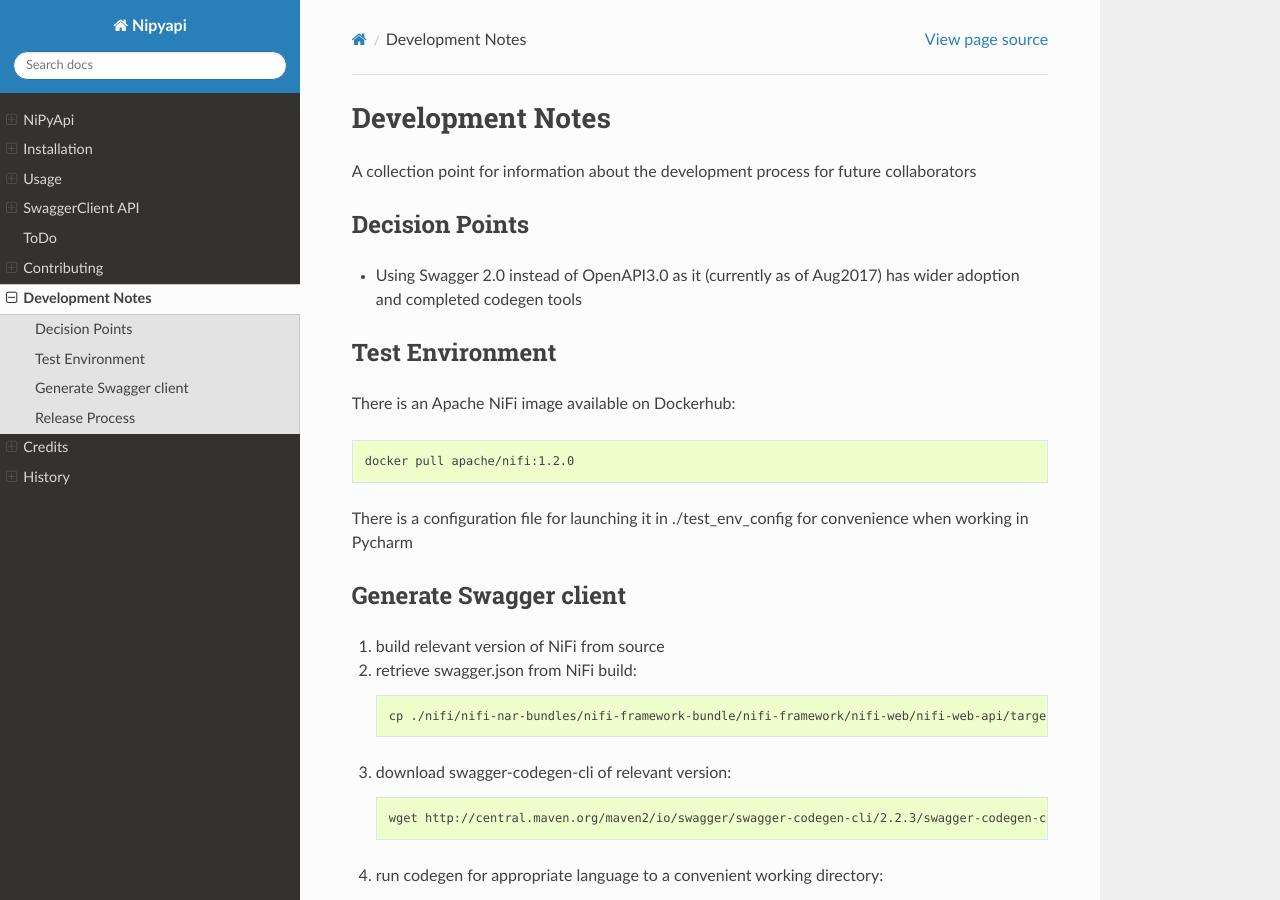
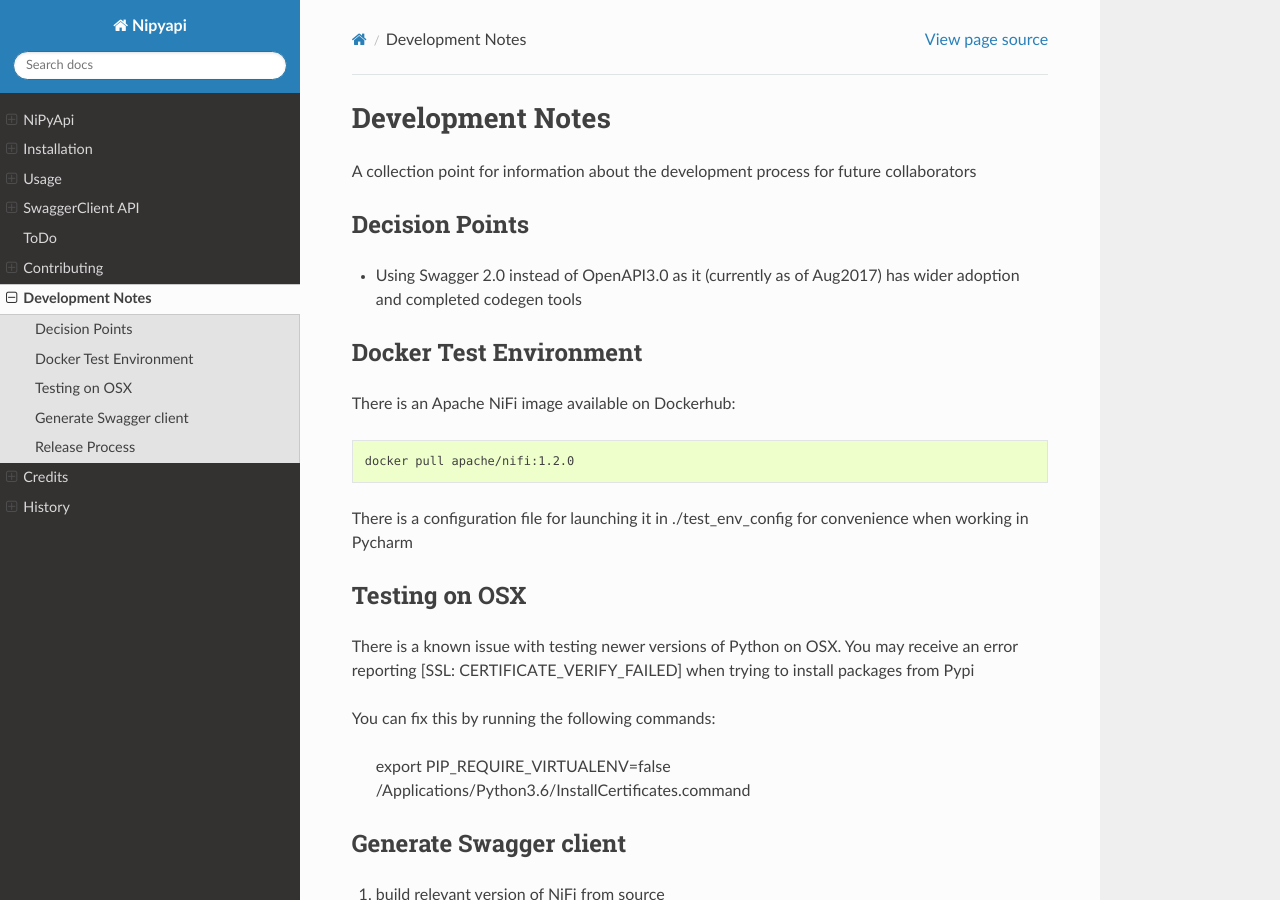
Before and after one commit to Chaffelson/nipyapi, a Sphinx documentation site: the page built from docs/devnotes.rst, in a window 1280 px wide and 900 px high. Built offline with Sphinx 7.4.7 and the Read the Docs theme 2.0.0, drawn with Linux system fonts in a browser that asks for light colours.

Commit message:
Added notes on fixing SSL issues with Python 3.6 on OSX Removed helper prints from test stubs Tidied up some test setup while troubleshooting the SSL issue

```diff
--- a/docs/devnotes.rst
+++ b/docs/devnotes.rst
@@ -13,7 +13,7 @@
 * Using Swagger 2.0 instead of OpenAPI3.0 as it (currently as of Aug2017) has wider adoption and completed codegen tools
 
 
-Test Environment
+Docker Test Environment
 ----------------
 
 There is an Apache NiFi image available on Dockerhub::
@@ -22,9 +22,20 @@
 
 There is a configuration file for launching it in ./test_env_config for convenience when working in Pycharm
 
+Testing on OSX
+--------------
+
+There is a known issue with testing newer versions of Python on OSX.
+You may receive an error reporting [SSL: CERTIFICATE_VERIFY_FAILED] when trying to install packages from Pypi
+
+You can fix this by running the following commands:
+
+    export PIP_REQUIRE_VIRTUALENV=false
+    /Applications/Python\ 3.6/Install\ Certificates.command
+
 
 Generate Swagger client
----------------------------
+-----------------------
 
 1. build relevant version of NiFi from source
 2. retrieve swagger.json from NiFi build::
--- a/requirements.txt
+++ b/requirements.txt
@@ -1,4 +1,4 @@
-certifi == 2017.7.27.1
+certifi==2017.7.27.1
 six==1.11.0
 python_dateutil == 2.6.1
 setuptools >= 21.0.0
--- a/requirements_dev.txt
+++ b/requirements_dev.txt
@@ -17,3 +17,4 @@
 py>=1.4.31
 randomize>=0.13
 coveralls==1.2.0
+certifi==2017.7.27.1
--- a/setup.py
+++ b/setup.py
@@ -21,10 +21,12 @@
 ]
 
 setup_requirements = [
+    'certifi',
     'pytest-runner'
 ]
 
 test_requirements = [
+    'certifi',
     'pytest'
 ]
 
```
Also changed, not shown: .travis.yml, 3 other files.
